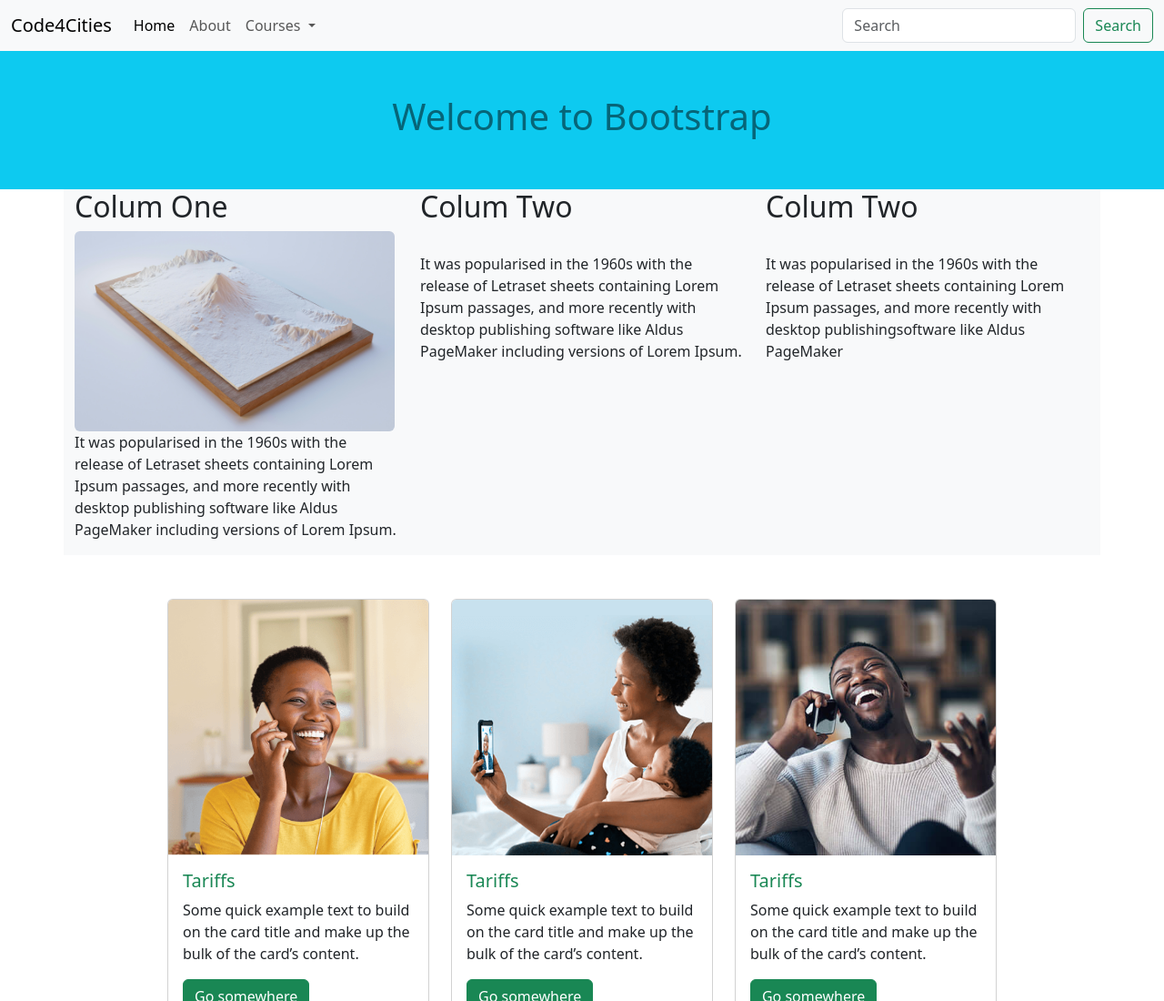
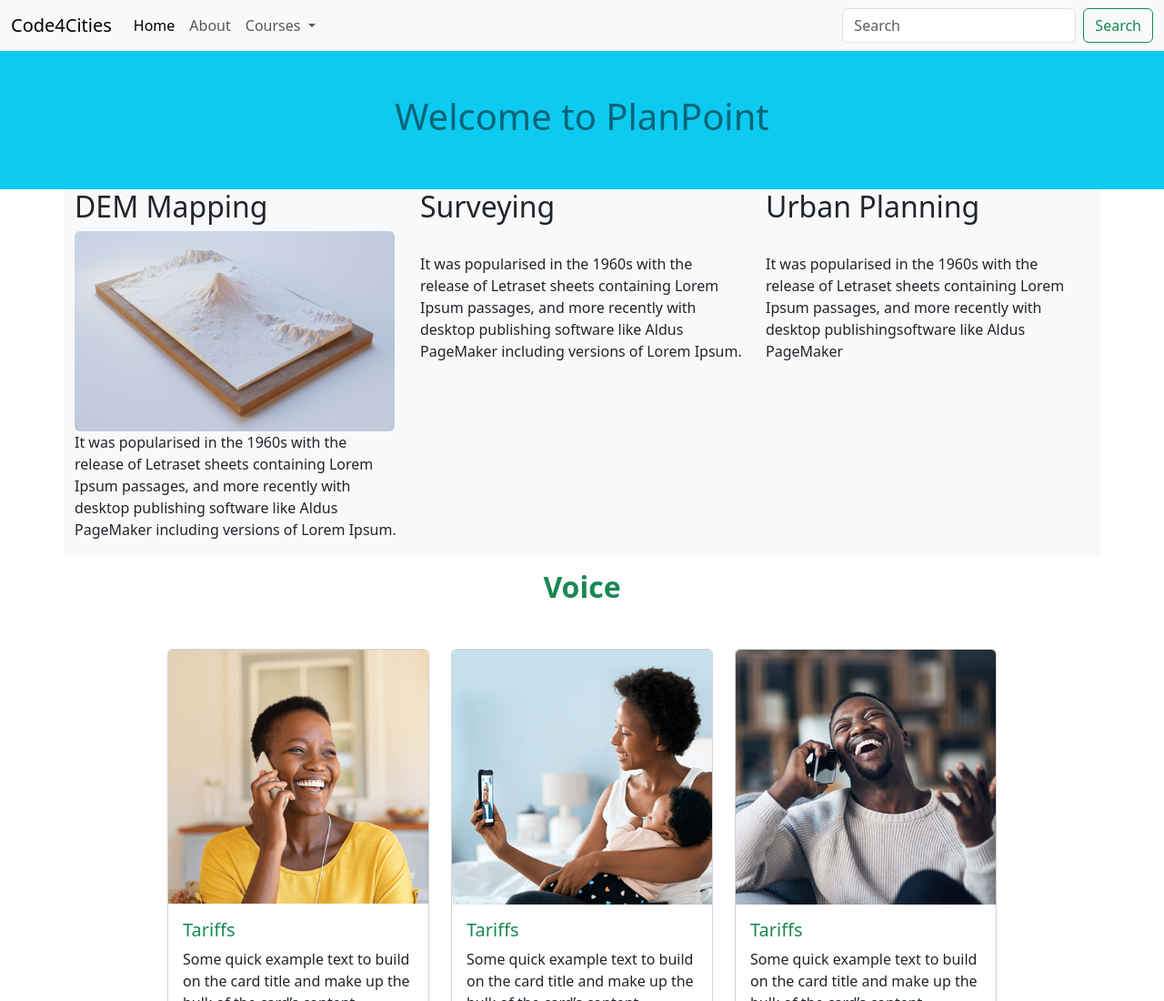
Before and after one commit to Vulimwa/Bootstrap-emobilis, a plain HTML site: page index.html in a window 1280 px wide. Shown: the top 1100 px of the page at 91% size. Drawn offline with nearby package versions, Linux system fonts and the light colour scheme.

Commit message:
Fixed text

```diff
--- a/index.html
+++ b/index.html
@@ -53,12 +53,12 @@
     </div>
   </nav>
   <div class="container-fluid bg-info text-black-50 text-center p-5">
-    <h1>Welcome to Bootstrap</h1>
+    <h1>Welcome to PlanPoint</h1>
   </div>
   <div class="container ">
     <div class="row">
       <div class="col-4 bg-light ">
-        <h2>Colum One</h2>
+        <h2>DEM Mapping</h2>
         <img src="static/images/yu.jpg" class="img-fluid rounded" alt="yu" style="height:220px; object-fit:cover;">
         <p>It was popularised in the 1960s with the release of Letraset sheets containing Lorem Ipsum passages,
           and more recently with desktop publishing
@@ -66,7 +66,7 @@
         </p>
       </div>
       <div class="col-4 bg-light ">
-        <h2>Colum Two</h2>
+        <h2>Surveying</h2>
         <img src="static/images/valerie.jpg" class="img-fluid rounded" alt="" style="height:220px; object-fit:cover;">
         <p>It was popularised in the 1960s with the release of Letraset sheets containing Lorem Ipsum passages,
           and more recently with desktop publishing
@@ -74,7 +74,7 @@
         </p>
       </div>
       <div class="col-4 bg-light ">
-        <h2>Colum Two</h2>
+        <h2>Urban Planning</h2>
         <img src="static/images/valerie.jpg" class="img-fluid rounded" alt="" style="height:220px; object-fit:cover;">
         <p>It was popularised in the 1960s with the release of Letraset sheets containing Lorem Ipsum passages,
           and more recently with desktop publishingsoftware like Aldus PageMaker
@@ -82,7 +82,7 @@
       </div>
     </div>
   </div>
-
+<h2 class="text-success text-center fw-bold mt-3 mb-3">Voice</h2>
   <!-- Saff cards -->
   <div class="mt-5">
     <div class="container mb-4  d-flex justify-content-center ">
```
